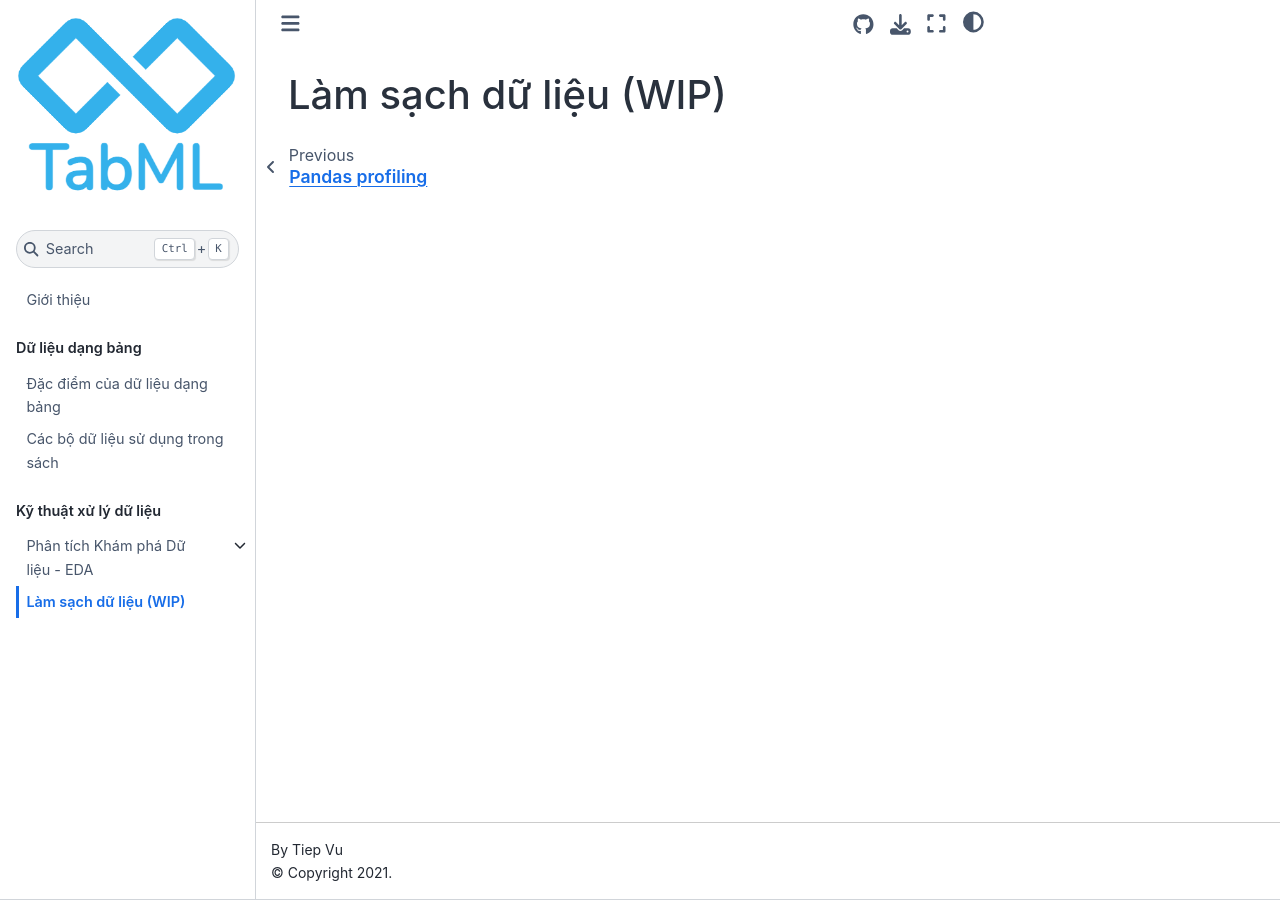
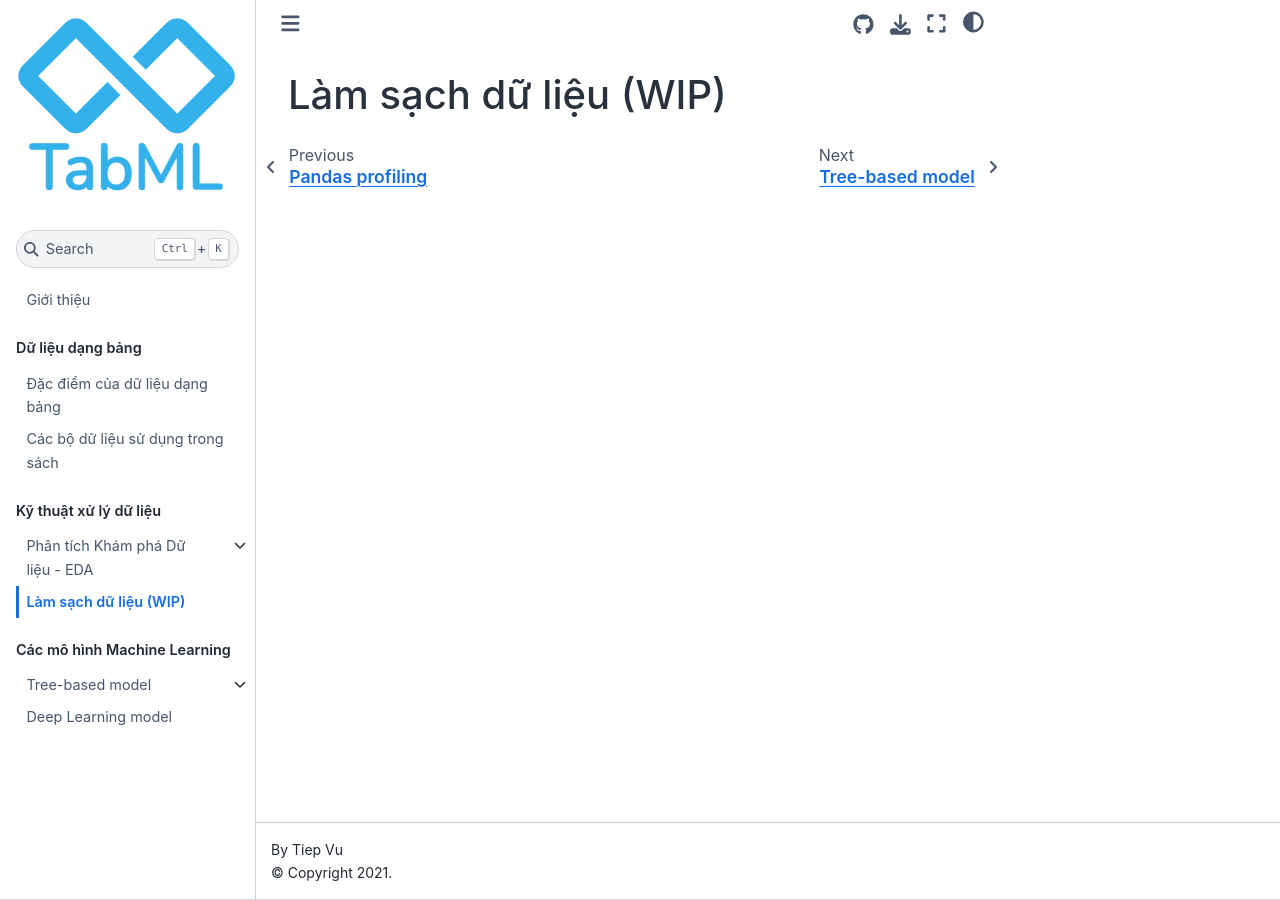
Before and after one commit to tiepvupsu/tabml_book, a Jupyter Book: the page built from book/ch_data_processing/data_cleaning.md, in a window 1280 px wide. Built offline with Jupyter Book 1.0.4 settings and Sphinx 7.4.7 and the Sphinx Book theme 1.1.4, drawn with Linux system fonts in a browser that asks for light colours.

Commit message:
introduction to decision tree

```diff
--- a/book/_toc.yml
+++ b/book/_toc.yml
@@ -25,8 +25,12 @@
       # sections:
       #   - file: ch_data_processing/titanic_numeric
 
-# - part: Các mô hình Machine Learning
-
+- part: Các mô hình Machine Learning
+  chapters:
+    - file: ch_model/tree
+      sections:
+        - file: ch_model/decision_tree
+    - file: ch_model/deep_learning
 # -- old TOC style --
 # - file: ch_tabular_data/index
 #   sections:
--- /dev/null
+++ b/book/ch_model/deep_learning.md
@@ -0,0 +1,3 @@
+# Deep Learning model
+
+Các mô hình Deep Learning
--- /dev/null
+++ b/book/ch_model/tree.md
@@ -0,0 +1,2 @@
+# Tree-based model
+Các mô hình dạng Decision Tree
```
Also changed, not shown: book/ch_model/decision_tree.ipynb (added), book/ch_model/imgs/titanic.png (added), book/ch_model/imgs/titanic_predict.png (added).
